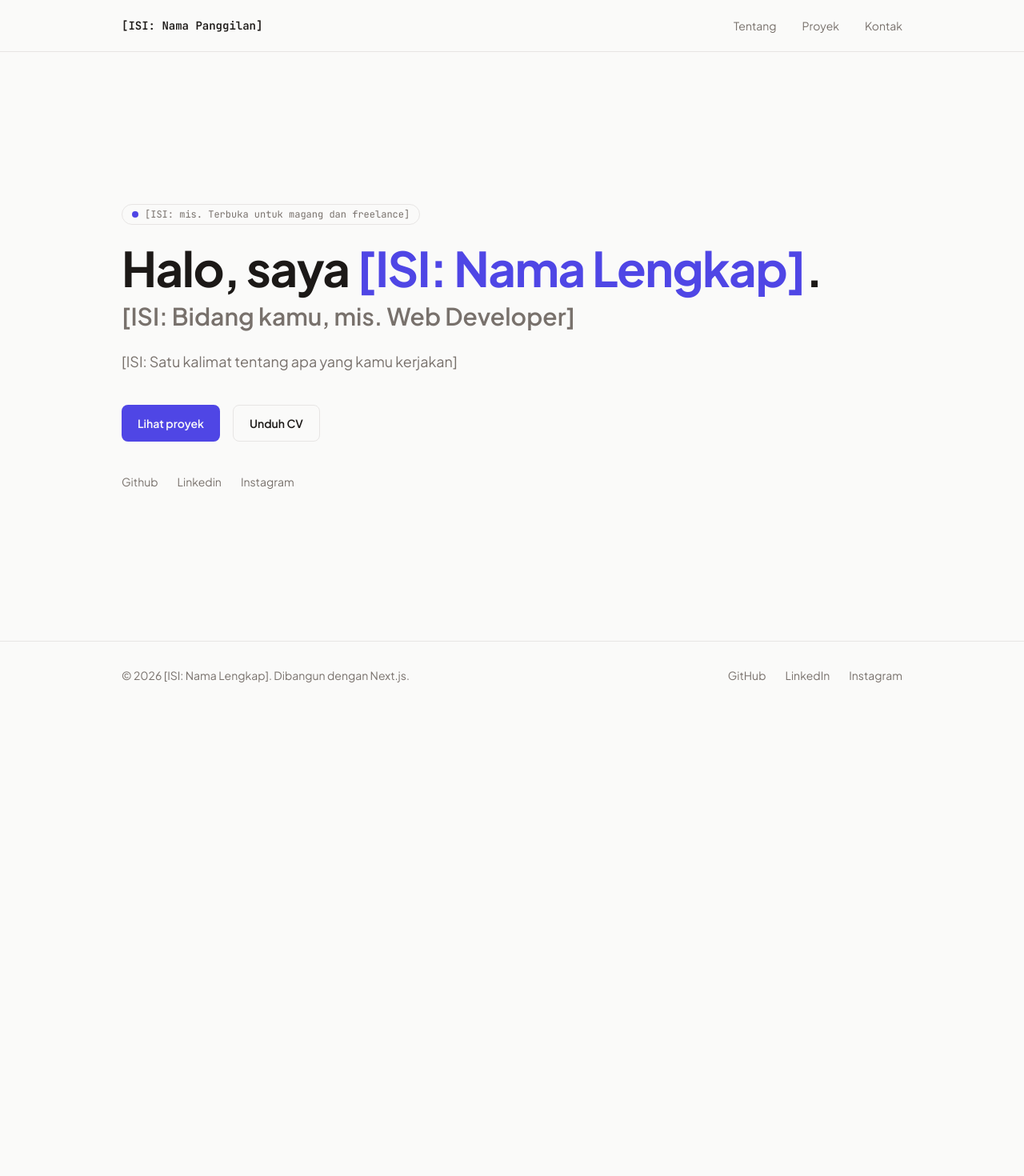
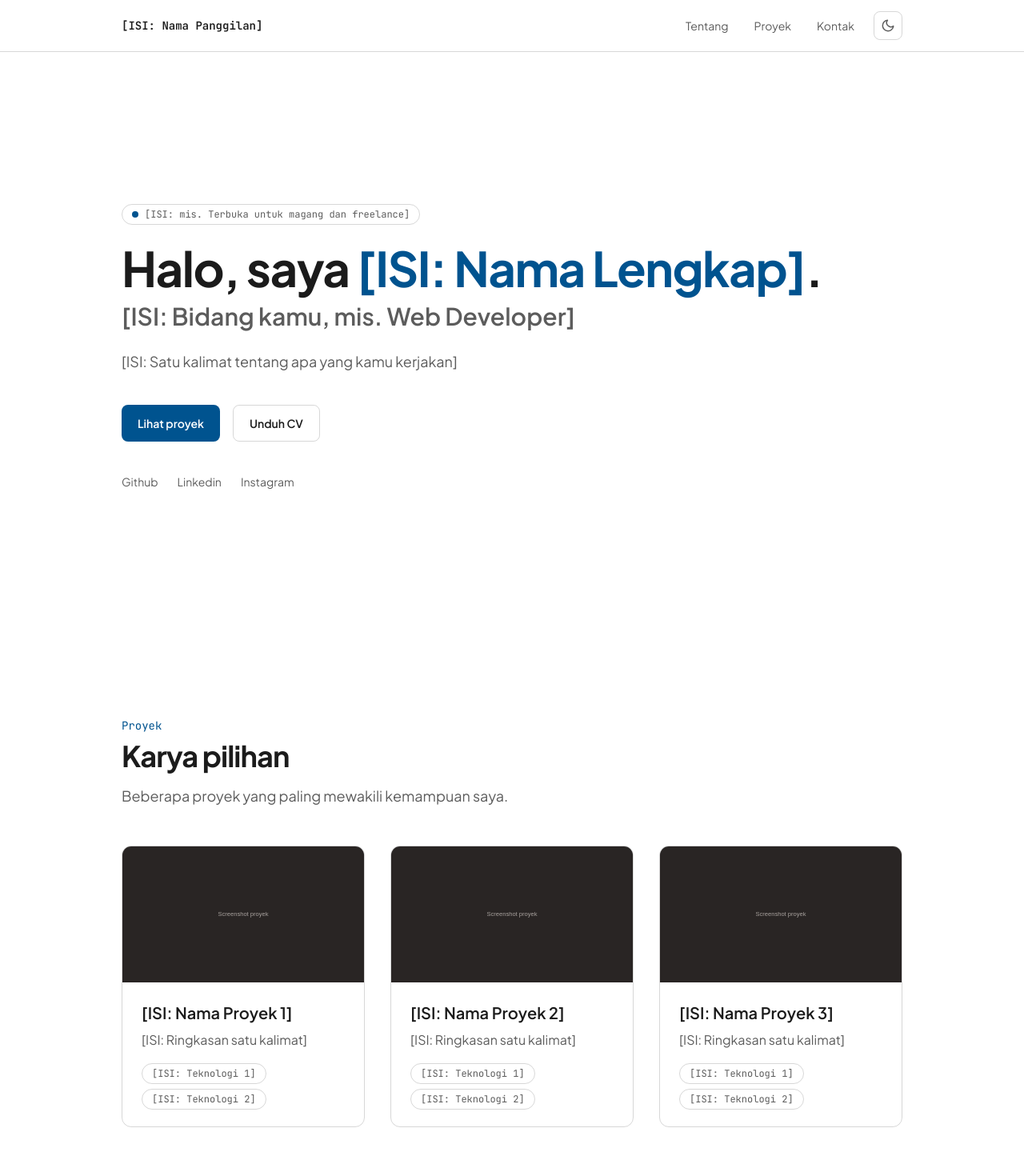
Before and after one commit to farhanalghifarim10-dotcom/portfolio, a Next.js app: page / in a window 1280 px wide. Shown: the top 1470 px of the page at 80% size. Before the commit the page ends 886 px from the top, so only its background shows below. Built offline with nearby package versions, Linux system fonts and the light colour scheme.

Commit message:
feat: apply color palette and add light/dark theme toggle

```diff
--- a/src/app/globals.css
+++ b/src/app/globals.css
@@ -1,21 +1,26 @@
 @import "tailwindcss";
 
+/* Mode gelap dipicu atribut data-theme="dark" di <html> */
+@custom-variant dark (&:where([data-theme=dark], [data-theme=dark] *));
+
 :root {
-  --background: #fafaf9;
-  --foreground: #1c1917;
-  --muted: #78716c;
-  --border: #e7e5e4;
-  --accent: #4f46e5;
+  --background: #ffffff;
+  --foreground: #1b1b1b;
+  --muted: #5c5c5c;
+  --border: rgba(141, 141, 141, 0.35);
+  --accent: #00538f;
+  --accent-alt: #00aaff;
+  color-scheme: light;
 }
 
-@media (prefers-color-scheme: dark) {
-  :root {
-    --background: #0c0a09;
-    --foreground: #fafaf9;
-    --muted: #a8a29e;
-    --border: #292524;
-    --accent: #818cf8;
-  }
+:root[data-theme="dark"] {
+  --background: #1b1b1b;
+  --foreground: #ffffff;
+  --muted: #8d8d8d;
+  --border: rgba(141, 141, 141, 0.3);
+  --accent: #00aaff;
+  --accent-alt: #00538f;
+  color-scheme: dark;
 }
 
 @theme inline {
@@ -24,6 +29,7 @@
   --color-muted: var(--muted);
   --color-border: var(--border);
   --color-accent: var(--accent);
+  --color-accent-alt: var(--accent-alt);
   --font-sans: var(--font-jakarta);
   --font-mono: var(--font-jetbrains);
 }
@@ -38,3 +44,13 @@ body {
   color: var(--foreground);
   font-family: var(--font-jakarta), system-ui, sans-serif;
 }
+
+::selection {
+  background: var(--accent-alt);
+  color: var(--foreground);
+}
+
+:focus-visible {
+  outline: 2px solid var(--accent);
+  outline-offset: 2px;
+}
--- a/src/app/layout.tsx
+++ b/src/app/layout.tsx
@@ -23,11 +23,29 @@ export const metadata: Metadata = {
   description: site.tagline,
 };
 
+// Berjalan sebelum halaman tampil, supaya tidak ada kedipan terang lalu gelap.
+const themeScript = `
+(function () {
+  try {
+    var saved = localStorage.getItem("theme");
+    var theme = saved || (window.matchMedia("(prefers-color-scheme: dark)").matches ? "dark" : "light");
+    document.documentElement.setAttribute("data-theme", theme);
+  } catch (e) {}
+})();
+`;
+
 export default function RootLayout({
   children,
 }: Readonly<{ children: React.ReactNode }>) {
   return (
-    <html lang="id" className={`${jakarta.variable} ${jetbrains.variable}`}>
+    <html
+      lang="id"
+      suppressHydrationWarning
+      className={`${jakarta.variable} ${jetbrains.variable}`}
+    >
+      <head>
+        <script dangerouslySetInnerHTML={{ __html: themeScript }} />
+      </head>
       <body className="flex min-h-screen flex-col">
         <Navbar />
         <main className="flex-1">{children}</main>
--- a/src/app/page.tsx
+++ b/src/app/page.tsx
@@ -1,5 +1,11 @@
 import Hero from "@/components/sections/Hero";
+import FeaturedProjects from "@/components/sections/FeaturedProjects";
 
 export default function Home() {
-  return <Hero />;
+  return (
+    <>
+      <Hero />
+      <FeaturedProjects />
+    </>
+  );
 }
--- a/src/components/layout/Navbar.tsx
+++ b/src/components/layout/Navbar.tsx
@@ -3,6 +3,7 @@
 import Link from "next/link";
 import { useState } from "react";
 import Container from "@/components/ui/Container";
+import ThemeToggle from "@/components/ui/ThemeToggle";
 import { site } from "@/data/site";
 
 export default function Navbar() {
@@ -19,6 +20,7 @@ export default function Navbar() {
           {site.shortName}
         </Link>
 
+        <div className="flex items-center gap-6">
           <nav className="hidden items-center gap-8 md:flex" aria-label="Navigasi utama">
             {site.nav.map((item) => (
               <Link
@@ -31,6 +33,8 @@ export default function Navbar() {
             ))}
           </nav>
 
+          <ThemeToggle />
+
           <button
             type="button"
             className="text-sm md:hidden"
@@ -40,6 +44,7 @@ export default function Navbar() {
           >
             {open ? "Tutup" : "Menu"}
           </button>
+        </div>
       </Container>
 
       {open && (
--- /dev/null
+++ b/src/components/sections/FeaturedProjects.tsx
@@ -0,0 +1,26 @@
+import Container from "@/components/ui/Container";
+import SectionHeading from "@/components/ui/SectionHeading";
+import ProjectCard from "@/components/sections/ProjectCard";
+import { projects } from "@/data/projects";
+
+export default function FeaturedProjects() {
+  const featured = projects.filter((project) => project.featured);
+
+  return (
+    <section id="projects" className="py-24">
+      <Container>
+        <SectionHeading
+          eyebrow="Proyek"
+          title="Karya pilihan"
+          description="Beberapa proyek yang paling mewakili kemampuan saya."
+        />
+
+        <div className="mt-12 grid gap-8 sm:grid-cols-2 lg:grid-cols-3">
+          {featured.map((project) => (
+            <ProjectCard key={project.slug} project={project} />
+          ))}
+        </div>
+      </Container>
+    </section>
+  );
+}
--- /dev/null
+++ b/src/components/sections/ProjectCard.tsx
@@ -0,0 +1,57 @@
+import Image from "next/image";
+import Badge from "@/components/ui/Badge";
+import type { Project } from "@/types";
+
+export default function ProjectCard({ project }: { project: Project }) {
+  return (
+    <article className="flex flex-col overflow-hidden rounded-xl border border-border transition-colors hover:border-muted">
+      <div className="relative aspect-video bg-border">
+        <Image
+          src={project.image}
+          alt={`Tampilan proyek ${project.title}`}
+          fill
+          sizes="(min-width: 1024px) 33vw, (min-width: 640px) 50vw, 100vw"
+          className="object-cover"
+        />
+      </div>
+
+      <div className="flex flex-1 flex-col p-6">
+        <h3 className="text-xl font-semibold">{project.title}</h3>
+        <p className="mt-2 text-muted">{project.summary}</p>
+
+        <ul className="mt-4 flex flex-wrap gap-2" aria-label="Teknologi yang dipakai">
+          {project.tech.map((item) => (
+            <li key={item}>
+              <Badge>{item}</Badge>
+            </li>
+          ))}
+        </ul>
+
+        {(project.liveUrl || project.repoUrl) && (
+          <div className="mt-auto flex gap-5 pt-6 text-sm font-semibold">
+            {project.liveUrl && (
+              <a
+                href={project.liveUrl}
+                target="_blank"
+                rel="noopener noreferrer"
+                className="text-accent hover:underline"
+              >
+                Live demo
+              </a>
+            )}
+            {project.repoUrl && (
+              <a
+                href={project.repoUrl}
+                target="_blank"
+                rel="noopener noreferrer"
+                className="hover:text-accent"
+              >
+                Kode
+              </a>
+            )}
+          </div>
+        )}
+      </div>
+    </article>
+  );
+}
--- /dev/null
+++ b/src/components/ui/Badge.tsx
@@ -0,0 +1,7 @@
+export default function Badge({ children }: { children: React.ReactNode }) {
+  return (
+    <span className="rounded-full border border-border px-3 py-1 font-mono text-xs text-muted">
+      {children}
+    </span>
+  );
+}
--- /dev/null
+++ b/src/components/ui/SectionHeading.tsx
@@ -0,0 +1,23 @@
+type SectionHeadingProps = {
+  eyebrow: string;
+  title: string;
+  description?: string;
+};
+
+export default function SectionHeading({
+  eyebrow,
+  title,
+  description,
+}: SectionHeadingProps) {
+  return (
+    <div>
+      <p className="font-mono text-sm text-accent">{eyebrow}</p>
+      <h2 className="mt-2 text-3xl font-bold tracking-tight sm:text-4xl">
+        {title}
+      </h2>
+      {description && (
+        <p className="mt-4 max-w-2xl text-lg text-muted">{description}</p>
+      )}
+    </div>
+  );
+}
--- /dev/null
+++ b/src/components/ui/ThemeToggle.tsx
@@ -0,0 +1,64 @@
+"use client";
+
+function toggleTheme() {
+  const root = document.documentElement;
+  const next = root.getAttribute("data-theme") === "dark" ? "light" : "dark";
+  root.setAttribute("data-theme", next);
+  try {
+    localStorage.setItem("theme", next);
+  } catch {
+    // Penyimpanan diblokir (mis. mode privat): tema tetap berganti, hanya tidak diingat.
+  }
+}
+
+export default function ThemeToggle() {
+  return (
+    <button
+      type="button"
+      onClick={toggleTheme}
+      aria-label="Ganti tema terang atau gelap"
+      title="Ganti tema"
+      className="inline-flex h-9 w-9 items-center justify-center rounded-lg border border-border text-muted transition-colors hover:text-foreground"
+    >
+      {/* Matahari: tampil di mode gelap */}
+      <svg
+        className="hidden dark:block"
+        width="18"
+        height="18"
+        viewBox="0 0 24 24"
+        fill="none"
+        stroke="currentColor"
+        strokeWidth="2"
+        strokeLinecap="round"
+        strokeLinejoin="round"
+        aria-hidden="true"
+      >
+        <circle cx="12" cy="12" r="5" />
+        <line x1="12" y1="1" x2="12" y2="3" />
+        <line x1="12" y1="21" x2="12" y2="23" />
+        <line x1="4.22" y1="4.22" x2="5.64" y2="5.64" />
+        <line x1="18.36" y1="18.36" x2="19.78" y2="19.78" />
+        <line x1="1" y1="12" x2="3" y2="12" />
+        <line x1="21" y1="12" x2="23" y2="12" />
+        <line x1="4.22" y1="19.78" x2="5.64" y2="18.36" />
+        <line x1="18.36" y1="5.64" x2="19.78" y2="4.22" />
+      </svg>
+
+      {/* Bulan: tampil di mode terang */}
+      <svg
+        className="block dark:hidden"
+        width="18"
+        height="18"
+        viewBox="0 0 24 24"
+        fill="none"
+        stroke="currentColor"
+        strokeWidth="2"
+        strokeLinecap="round"
+        strokeLinejoin="round"
+        aria-hidden="true"
+      >
+        <path d="M21 12.79A9 9 0 1 1 11.21 3 7 7 0 0 0 21 12.79z" />
+      </svg>
+    </button>
+  );
+}
--- a/src/data/projects.ts
+++ b/src/data/projects.ts
@@ -7,7 +7,7 @@ export const projects: Project[] = [
     summary: "[ISI: Ringkasan satu kalimat]",
     description: "[ISI: Masalah yang diselesaikan, peran kamu, dan hasilnya]",
     tech: ["[ISI: Teknologi 1]", "[ISI: Teknologi 2]"],
-    image: "/images/projects/placeholder.jpg",
+    image: "/images/projects/placeholder.svg",
     liveUrl: "",
     repoUrl: "",
     featured: true,
@@ -18,7 +18,7 @@ export const projects: Project[] = [
     summary: "[ISI: Ringkasan satu kalimat]",
     description: "[ISI: Masalah yang diselesaikan, peran kamu, dan hasilnya]",
     tech: ["[ISI: Teknologi 1]", "[ISI: Teknologi 2]"],
-    image: "/images/projects/placeholder.jpg",
+    image: "/images/projects/placeholder.svg",
     liveUrl: "",
     repoUrl: "",
     featured: true,
@@ -29,7 +29,7 @@ export const projects: Project[] = [
     summary: "[ISI: Ringkasan satu kalimat]",
     description: "[ISI: Masalah yang diselesaikan, peran kamu, dan hasilnya]",
     tech: ["[ISI: Teknologi 1]", "[ISI: Teknologi 2]"],
-    image: "/images/projects/placeholder.jpg",
+    image: "/images/projects/placeholder.svg",
     liveUrl: "",
     repoUrl: "",
     featured: true,
```
Also changed, not shown: public/images/projects/placeholder.svg (added). Lines whose indentation alone changed are shown as unchanged.
